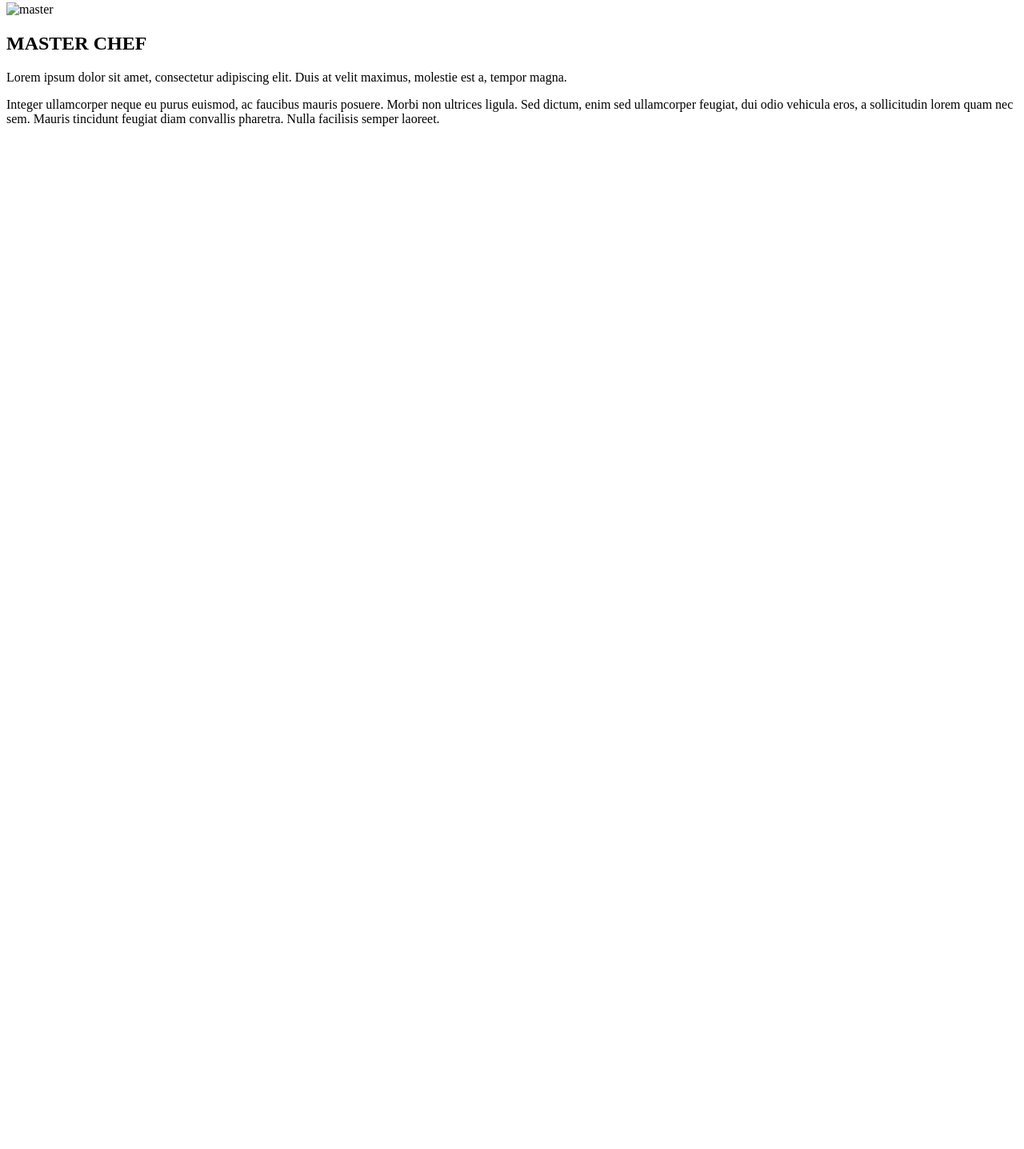
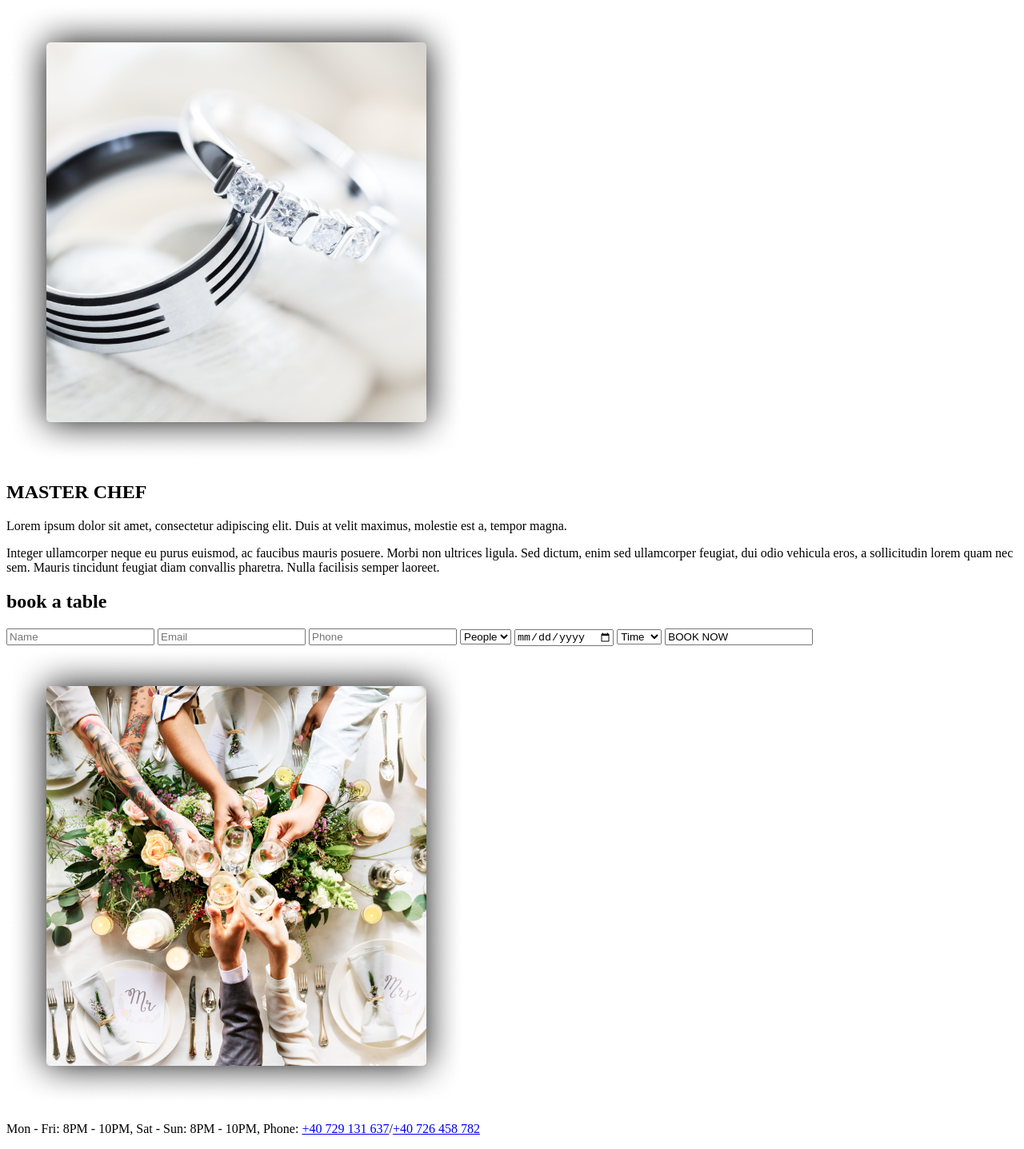
Before and after one commit to nIKaaapav/hungrypeople.github.io, a website with bundled scripts: page index.html in a window 1280 px wide. Shown: the part 1369-2806 px from the top of the page at 80% size. Before the commit the page ends 1543 px from the top, so only its background shows below. Built offline with nearby package versions, Linux system fonts and the light colour scheme; files whose address does not match are found by name.

Commit message:
add booktable

```diff
--- /dev/null
+++ b/src/scss/_book-table.scss
@@ -0,0 +1,73 @@
+.book{
+  margin-top: 5rem;
+  margin-bottom: 4rem;
+  &__wrap{
+    position: relative;
+    display: flex;
+  }
+  &__content {
+    width: 50%;
+  }
+  &__img-wrap {
+    display: flex;
+    justify-content: center;
+    width: 50%;
+  }
+  @include img-width;
+
+  &__frame {
+    @include frame;
+    right: 0;
+  }
+
+  &__content{
+    display: flex;
+    flex-direction: column;
+    justify-content: center;
+  }
+  &__title {
+    font-size: 3.6rem;
+    text-align: center;
+    text-transform: uppercase;
+    color: $black;
+    @include hr-title;
+  }
+  &__form{
+    margin-top: 2rem;
+    display: grid;
+    grid-template-columns: 1fr 1fr;
+    grid-gap: 1rem 1rem;
+  }
+  &__input{
+    font-size: 1.4rem;
+    border: none;
+    background: $input-bg;
+    border-radius: 5px;
+    padding: 1.5rem 0 1.5rem 0.5rem;
+  }
+  &__button{
+    grid-column-end: span 2;
+    border-radius: 5px;
+    padding: 2rem 0;
+    background-color: $yelloy;
+    border: none;
+    color: $white;
+    font-size: 1.2rem;
+    text-align: center;
+  }
+  &__time-work{
+    margin-top: 3rem;
+    font-size: 1.2rem;
+    text-align: center;
+    color: $grey-text;
+    opacity: 0.5;
+  }
+  &__time{
+    font-weight: bold;
+  }
+  &__contact{
+    font-weight: bold;
+    color: $grey-text;
+    text-decoration: none;
+  }
+}
--- a/src/scss/_mixins.scss
+++ b/src/scss/_mixins.scss
@@ -15,8 +15,7 @@
   }
 }
 
-@mixin frame() {
-
+@mixin frame {
     position: absolute;
     top: calc(50% - 25rem / 2);
     display: block;
--- a/src/scss/_veribels.scss
+++ b/src/scss/_veribels.scss
@@ -4,3 +4,5 @@ $block-color: #E8C300;
 $black:  #000000;
 $yelloy: #E8C300;
 $white: #FFFFFF;
+$input-bg: #E5E5E5;
+$grey-text:	#333333;
--- a/src/scss/style.scss
+++ b/src/scss/style.scss
@@ -5,3 +5,4 @@
 @import "header";
 @import "about";
 @import "master";
+@import "book-table";
--- a/src/templates/book-table.html
+++ b/src/templates/book-table.html
@@ -0,0 +1,37 @@
+<section class="book">
+<div class="container">
+    <div class="book__wrap">
+        <div class="book__content">
+            <h2 class="book__title">book a table</h2>
+            <form action="#" class="book__form">
+                <input placeholder="Name" class="book__input" type="text">
+                <input placeholder="Email" class="book__input" type="email">
+                <input placeholder="Phone" class="book__input" type="number">
+                <select class="book__input">
+                    <option>People</option>
+                    <option>1</option>
+                    <option>2</option>
+                    <option>3</option>
+                    <option>4</option>
+                </select>
+                <input placeholder="Date (mm/dd)" class="book__input" type="date">
+                <select class="book__input">
+                    <option>Time</option>
+                    <option>15.30</option>
+                    <option>16.30</option>
+                    <option>17.30</option>
+                </select>
+                <input class="book__button" type="submit " value="BOOK NOW">
+            </form>
+        </div>
+        <div class="book__img-wrap">
+            <img src="./assets/img/Rectangle-3.png" alt="book" class="book__img">
+            <span class="book__frame"></span>
+        </div>
+
+    </div>
+    <p class="book__time-work">Mon - Fri: <span class="book__time">8PM - 10PM</span>, Sat - Sun:  <span class="book__time">8PM - 10PM</span>, Phone: <a href="#"
+                                                                                      class="book__contact">+40 729 131 637</a>/<a href="#"
+                                                                                                                                                   class="book__contact">+40 726 458 782</a></p>
+</div>
+</section>
--- a/src/templates/master.html
+++ b/src/templates/master.html
@@ -2,7 +2,7 @@
     <div class="container">
         <p class="master__title">OUR TEAM</p>
         <div class="master__wrap">
-            <img src="./assets/img/Rectangle.png" alt="master" class="master__img">
+            <img src="./assets/img/Rectangle-2.png" alt="master" class="master__img">
             <span class="master__frame"></span>
             <div class="master__content content-master">
                 <h2 class="content-master__title">MASTER CHEF</h2>
```
